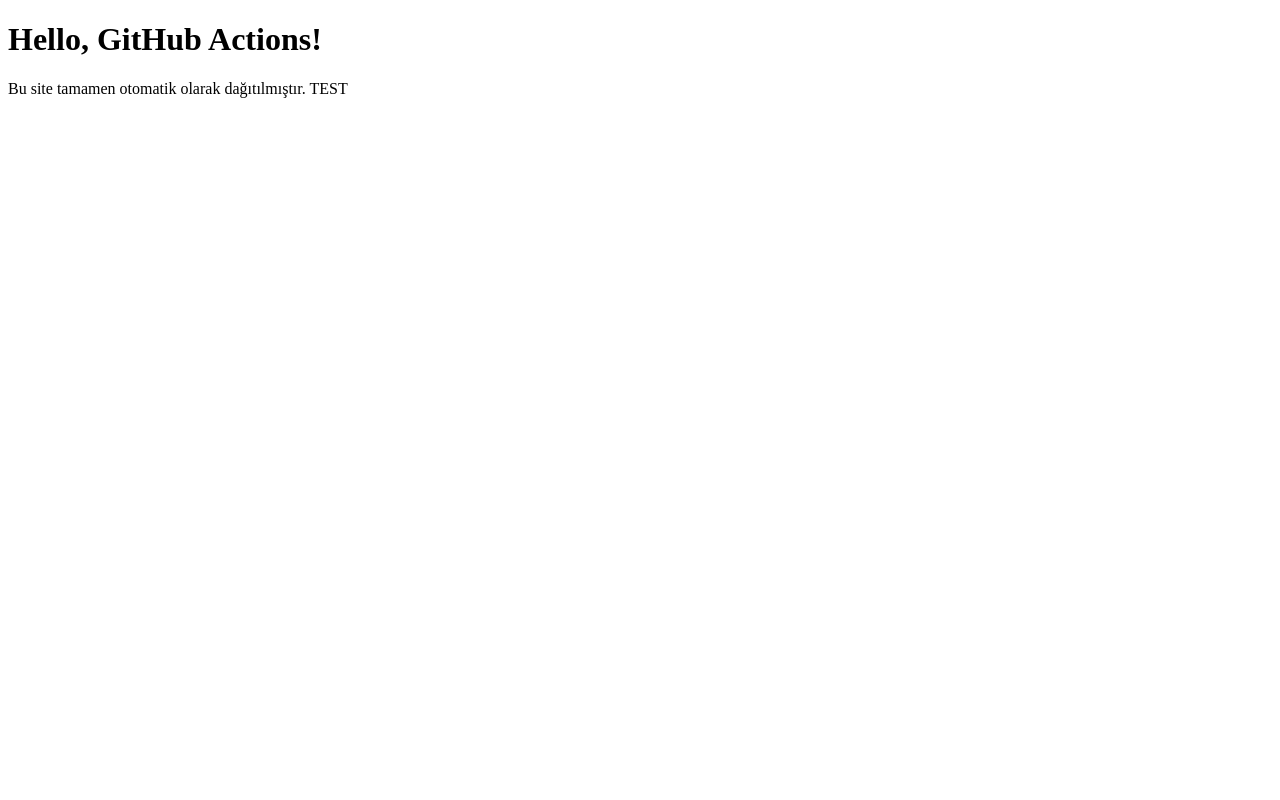
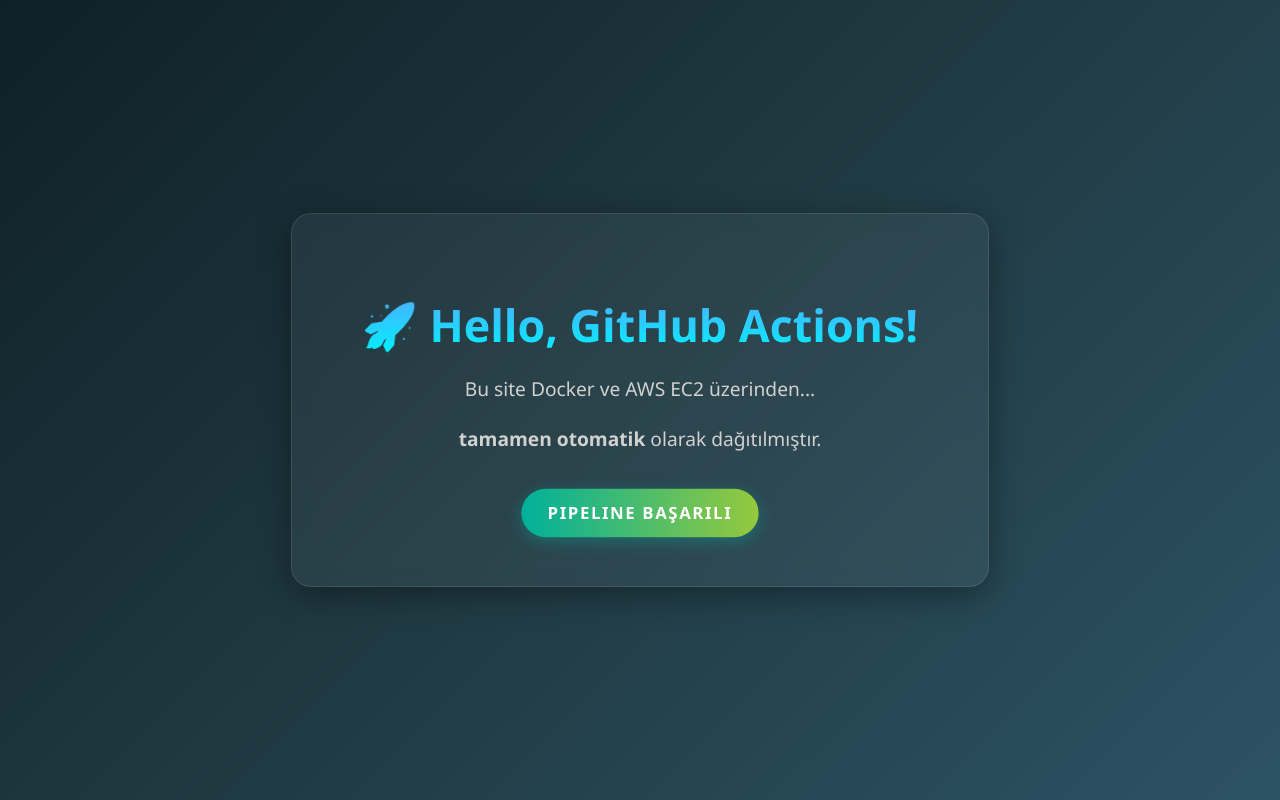
Before and after one commit to SweizNN/gh-deployment-workflow, a plain HTML site: page index.html in a window 1280 px wide. Drawn offline with Linux system fonts and the light colour scheme.

Commit message:
Update index.html

```diff
--- a/index.html
+++ b/index.html
@@ -2,10 +2,84 @@
 <html lang="tr">
 <head>
     <meta charset="UTF-8">
-    <title>GitHub Actions Projesi</title>
+    <meta name="viewport" content="width=device-width, initial-scale=1.0">
+    <title>Sürekli Dağıtım | Test</title>
+    <style>
+        /* Genel sayfa ayarları ve koyu tema arka planı */
+        body {
+            margin: 0;
+            padding: 0;
+            font-family: 'Segoe UI', Tahoma, Geneva, Verdana, sans-serif;
+            background: linear-gradient(135deg, #0f2027, #203a43, #2c5364);
+            color: #ffffff;
+            display: flex;
+            justify-content: center;
+            align-items: center;
+            height: 100vh;
+            text-align: center;
+        }
+
+        /* Ortadaki cam görünümlü (Glassmorphism) kutu */
+        .container {
+            background: rgba(255, 255, 255, 0.05);
+            padding: 50px 70px;
+            border-radius: 20px;
+            box-shadow: 0 8px 32px 0 rgba(0, 0, 0, 0.37);
+            backdrop-filter: blur(10px);
+            border: 1px solid rgba(255, 255, 255, 0.1);
+            transition: transform 0.3s ease;
+        }
+
+        .container:hover {
+            transform: translateY(-5px);
+        }
+
+        /* Renk geçişli başlık */
+        h1 {
+            font-size: 2.8rem;
+            margin-bottom: 15px;
+            background: -webkit-linear-gradient(#4facfe, #00f2fe);
+            -webkit-background-clip: text;
+            -webkit-text-fill-color: transparent;
+        }
+
+        /* Alt metinler */
+        p {
+            font-size: 1.2rem;
+            line-height: 1.6;
+            color: #d1d1d1;
+            margin-bottom: 10px;
+        }
+
+        /* Başarı rozeti */
+        .badge {
+            display: inline-block;
+            margin-top: 25px;
+            padding: 12px 25px;
+            background-color: #00b09b;
+            background: linear-gradient(to right, #00b09b, #96c93d);
+            color: white;
+            border-radius: 50px;
+            font-weight: bold;
+            letter-spacing: 1.5px;
+            box-shadow: 0 4px 15px rgba(0, 176, 155, 0.4);
+            animation: pulse 2s infinite;
+        }
+
+        /* Rozet için ufak bir animasyon */
+        @keyframes pulse {
+            0% { transform: scale(1); }
+            50% { transform: scale(1.05); }
+            100% { transform: scale(1); }
+        }
+    </style>
 </head>
 <body>
-    <h1>Hello, GitHub Actions!</h1>
-    <p>Bu site tamamen otomatik olarak dağıtılmıştır. TEST</p>
+    <div class="container">
+        <h1>🚀 Hello, GitHub Actions!</h1>
+        <p>Bu site Docker ve AWS EC2 üzerinden...</p>
+        <p><strong>tamamen otomatik</strong> olarak dağıtılmıştır.</p>
+        <div class="badge">PIPELINE BAŞARILI</div>
+    </div>
 </body>
 </html>
```
